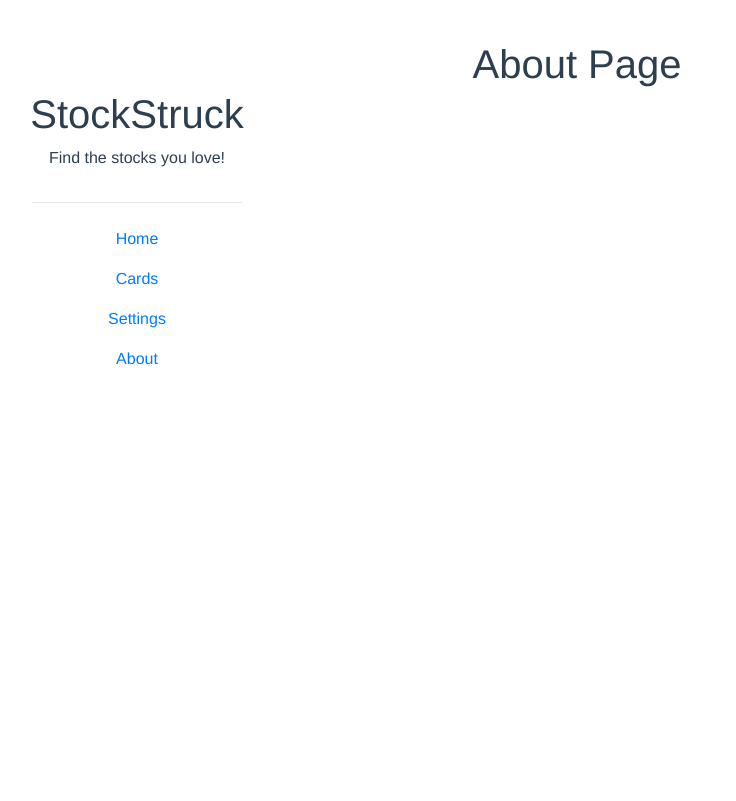
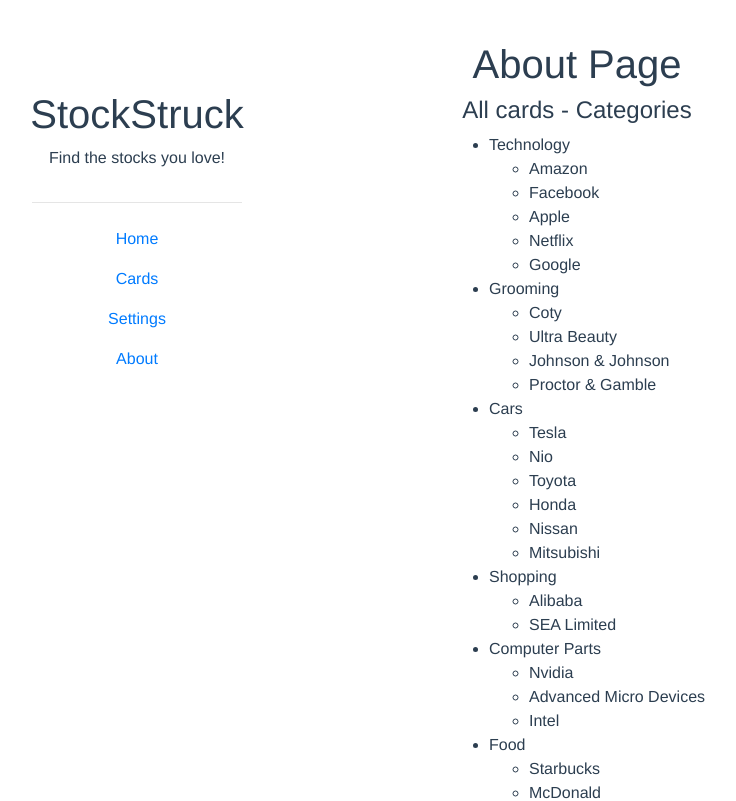
Before and after one commit to 1487quantum/sstruck, a Vue app: page /about in a window 1280 px wide. Shown: the top 801 px of the page, without its empty margins (63-799 px from the left). Built offline with nearby package versions, Linux system fonts and the light colour scheme.

Commit message:
Parse list into about page

```diff
--- a/src/views/About.vue
+++ b/src/views/About.vue
@@ -1,3 +1,42 @@
 <template>
   <h1>About Page</h1>
+  <div class="cdiv">
+  <h4>All cards - Categories</h4>
+  <ul>
+    <li class="all_lst " v-for="(item,index) in stkLst" :key="item">
+    {{ index }}
+        <ul>
+          <li v-for="i in item" :key="i">
+         {{ i  }}
+       </li>
+     </ul>
+    </li>
+  </ul>
+</div>
 </template>
+
+
+<script>
+import sList from "@/dat/stocklist.json";
+
+export default {
+  data() {
+    return{
+      stkLst: sList,
+    }
+  }
+
+}
+</script>
+
+
+<style>
+.cdiv{
+  margin:0px auto;
+        display: table;
+}
+
+.all_lst{
+  text-align: left;
+}
+</style>
```
